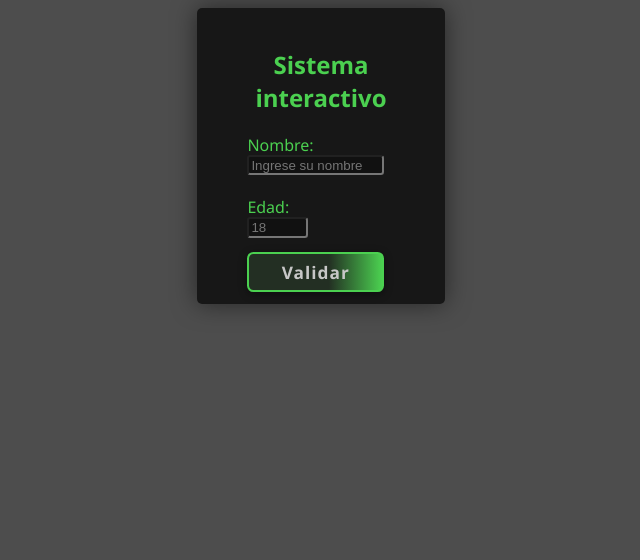
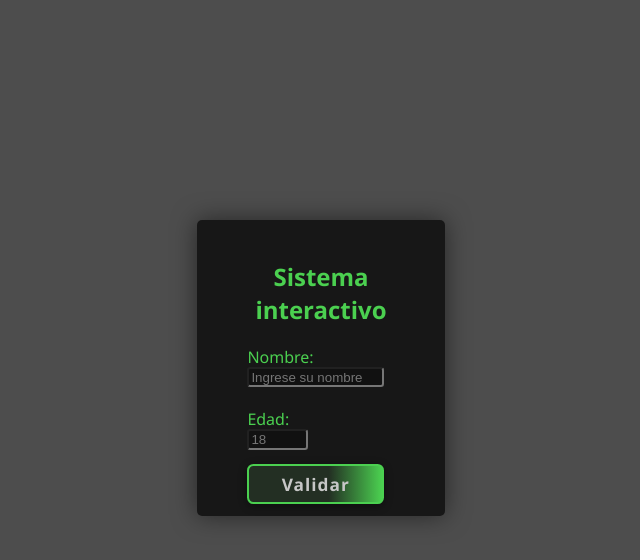
Before and after one commit to Carlos-ortiz23/Training, a plain HTML site: page SistemaInteractivo/index.html in a window 1280 px wide. Shown: the whole page, without its empty margins (319-959 px from the left). Drawn offline with Linux system fonts and the light colour scheme.

Commit message:
changes number four in styles

```diff
--- a/SistemaInteractivo/styles.css
+++ b/SistemaInteractivo/styles.css
@@ -1,9 +1,13 @@
 body {
     display: flex;
+    justify-content: center;
+    align-items: center;
+    height: 90vh;
     justify-content: center;
     user-select: none;
     background-color: #4d4d4d;
 }
+
 .interactive-system {
     font-family:'Segoe UI', Tahoma, Geneva, Verdana, sans-serif;
     background-color: #000000b4;
```
